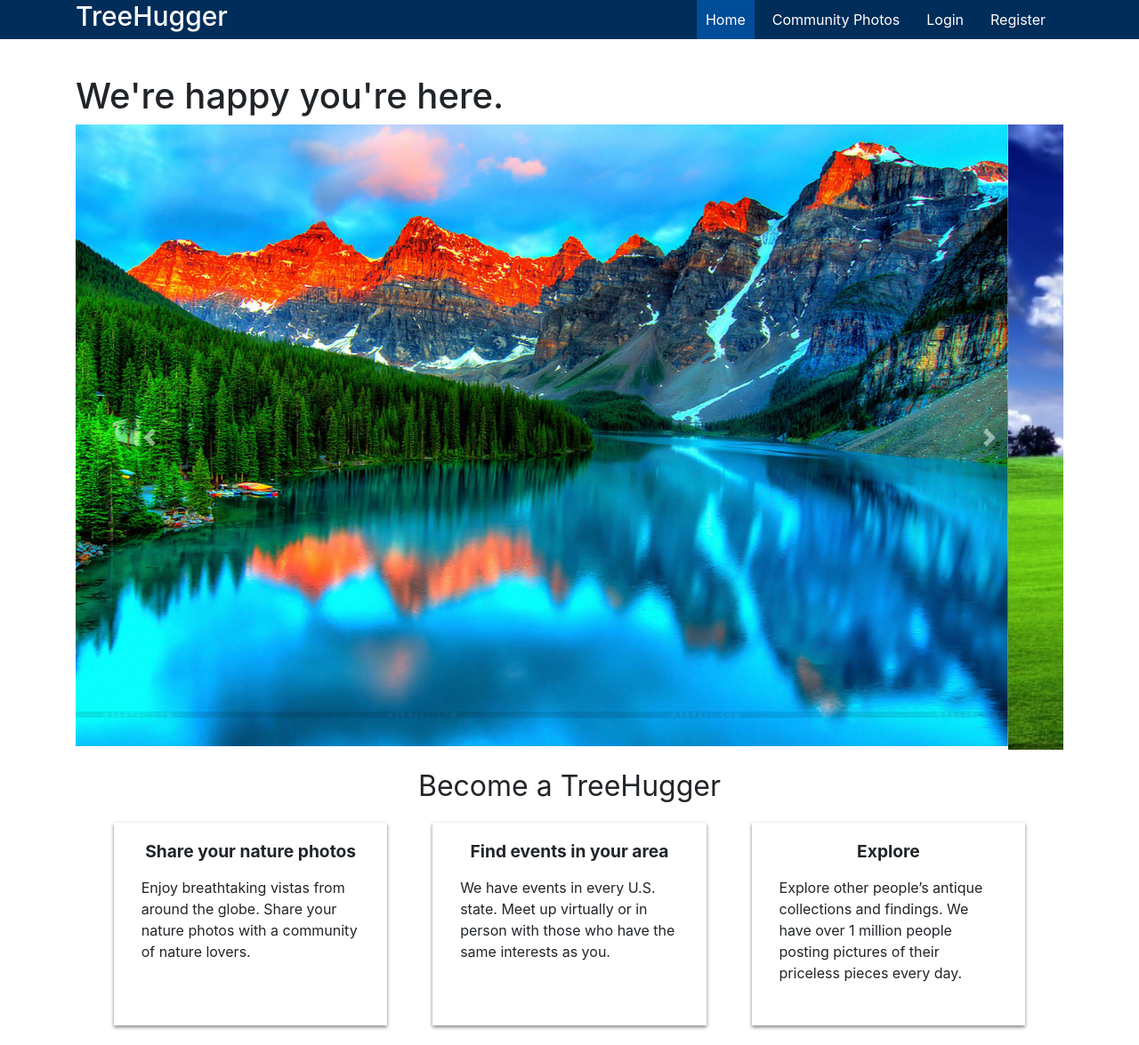
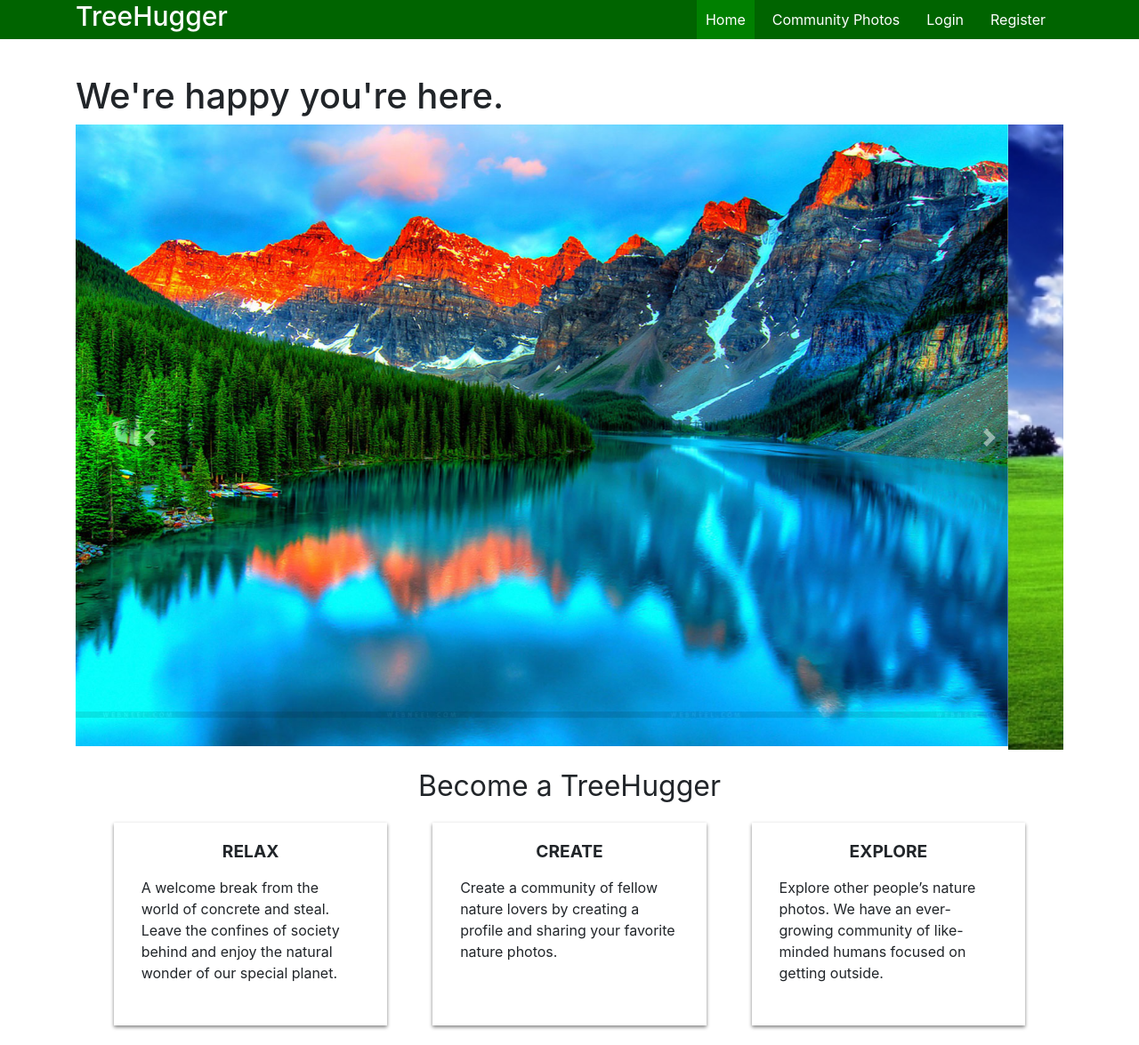
Before and after one commit to davisstacked/TreeHugger-client, a React (Create React App) app in the folder treehugger/: page / in a window 1280 px wide. Shown: the whole page at 89% size. Built offline with nearby package versions, Linux system fonts and the light colour scheme.

Commit message:
got the add photo button on the profile page

```diff
--- a/treehugger/src/App.js
+++ b/treehugger/src/App.js
@@ -5,6 +5,7 @@ import Routes from './config/routes';
 import NavBar from './components/NavBar/NavBar';
 import setAuthHeader from './utils/setAuthHeader';
 import './App.css';
+import Footer from './Footer/Footer';
 
 
 class App extends React.Component {
--- a/treehugger/src/Footer/Footer.js
+++ b/treehugger/src/Footer/Footer.js
@@ -0,0 +1,23 @@
+import React from 'react';
+import { NavLink } from 'react-router-dom';
+
+
+function Footer() {
+  return (
+    <footer>
+      <div className="container">
+        <NavLink className="logo" to='/'>
+          <h1>TreeHugger</h1>
+        </NavLink>
+        <ul className="nav-list">
+          <li className='nav-item'>
+            <NavLink className='nav-link' exact to='/about'>About</NavLink>
+          </li>
+
+        </ul>
+      </div>
+    </footer>
+  );
+}
+
+export default Footer;
--- /dev/null
+++ b/treehugger/src/components/Auth/Login.css
@@ -0,0 +1,10 @@
+form {
+    display: flex;
+    flex-direction: column;
+    width: 60%;
+}
+
+button {
+    width: 40%;
+    background-color:#26993F
+}
--- a/treehugger/src/components/Auth/Login.js
+++ b/treehugger/src/components/Auth/Login.js
@@ -1,6 +1,8 @@
 import React, { Component } from 'react';
 import { withRouter } from 'react-router-dom';
 import axios from 'axios';
+
+import './Login.css'
 
 
 class Login extends Component {
@@ -43,7 +45,7 @@ class Login extends Component {
                     <label htmlFor="password">Password</label>
                     <input onChange={this.handleChange} type="password" id="password" name="password" value={this.state.password} />
                 </div>
-                <button className="btn btn-primary float-right" type="submit">Login</button>
+                <button className="btn btn-primary float-left" type="submit">Login</button>
             </form>
         )
     }
--- a/treehugger/src/components/Carosel/Carosel.js
+++ b/treehugger/src/components/Carosel/Carosel.js
@@ -9,13 +9,13 @@ function Carosel () {
         <div id="carouselExampleControls" class="carousel slide" data-ride="carousel">
             <div className="carousel-inner">
             <div className="carousel-item active">
-                <img src={mountains} class="d-block w-100" alt="..." />
+                <img src={mountains} class="d-block w-100" alt="mountains" />
         </div>
         <div className="carousel-item">
-            <img src={clouds} className="d-block w-100" alt="..." />
+            <img src={clouds} className="d-block w-100" alt="clouds" />
         </div>
         <div className="carousel-item">
-            <img src={trees}className="d-block w-100" alt="..." />
+            <img src={trees}className="d-block w-100" alt="trees" />
         </div>
         </div>
         <a className="carousel-control-prev" href="#carouselExampleControls" role="button" data-slide="prev" >
--- a/treehugger/src/components/HomeContent/HomeContent.js
+++ b/treehugger/src/components/HomeContent/HomeContent.js
@@ -8,26 +8,24 @@ function HomeContent () {
 			<h3>Become a TreeHugger</h3>
 			<div class="aboutHolder">
 				<div class="info">
-					<h4><b>Share your nature photos</b></h4>
+					<h4><b>RELAX</b></h4>
 					<p>
-						Enjoy breathtaking vistas from around the globe. Share your nature photos with a community of nature lovers.
+						A welcome break from the world of concrete and steal. Leave the confines of society behind and enjoy the natural wonder of our special planet.
 					</p>
 				</div>
 
 				<div class="info">
-					<h4><b>Find events in your area</b></h4>
+					<h4><b>CREATE</b></h4>
 					<p>
-						We have events in every U.S. state. Meet up virtually or in person
-						with those who have the same interests as you.
+						Create a community of fellow nature lovers by creating a profile and sharing your favorite nature photos.
 					</p>
 				</div>
 
 				<div class="info">
-					<h4><b>Explore</b></h4>
+					<h4><b>EXPLORE</b></h4>
 					<p>
-						Explore other people’s antique collections and findings. We have
-						over 1 million people posting pictures of their priceless pieces
-						every day.
+						Explore other people’s nature photos. We have
+						an ever-growing community of like-minded humans focused on getting outside.
 					</p>
 				</div>
 			</div>
--- a/treehugger/src/components/NavBar/NavBar.css
+++ b/treehugger/src/components/NavBar/NavBar.css
@@ -1,5 +1,5 @@
 nav {
-    background-color: #002D59;
+    background-color: darkgreen;
     color: #fff;
     margin-bottom: 40px;
   }
@@ -38,7 +38,9 @@ nav {
     padding: 10px;
   }
 
-  .nav-link:hover,
+  .nav-link:hover {
+    background-color: lightgreen  }
+
   .nav-link.active {
-    background-color: #004D99;
+    background-color: green;
   }
--- a/treehugger/src/components/NavBar/NavBar.js
+++ b/treehugger/src/components/NavBar/NavBar.js
@@ -8,7 +8,6 @@ function NavBar({ currentUser, logout }) {
     <nav>
       <div className="container">
         <NavLink className="logo" to='/'>
-
           <h1>TreeHugger</h1>
         </NavLink>
         <ul className="nav-list">
--- a/treehugger/src/components/Photo/Photo.css
+++ b/treehugger/src/components/Photo/Photo.css
@@ -0,0 +1,36 @@
+.photo-card {
+    background-color: rgba(0, 0, 0, 0.3);
+    position: relative;
+    display: flex;
+    flex-direction: column;
+    justify-content: center;
+    width: 200px;
+    height: 250px;
+    margin-bottom: 30px;
+    color: white;
+    transition: 0.1s linear;
+  }
+
+  .photo-card:hover {
+    transform: scale(1.1);
+  }
+
+  .image-wrapper {
+    width: 200px;
+    height: 250px;
+    margin: 0 auto;
+    position: absolute;
+    z-index: -1;
+    overflow: hidden;
+  }
+
+  .image-wrapper img {
+    width: 200px;
+    height: 250px;
+    object-fit: cover;
+  }
+
+  .content-wrapper {
+    padding: 0 20px;
+    text-align: center;
+  }
--- a/treehugger/src/components/Photo/Photo.js
+++ b/treehugger/src/components/Photo/Photo.js
@@ -1,7 +1,7 @@
 import React from 'react';
 import { Link } from 'react-router-dom';
 
-import './Photo.css';
+// import './Photo.css';
 
 function Photo (props) {
     const { photo, list } = props;
--- a/treehugger/src/components/User/User.js
+++ b/treehugger/src/components/User/User.js
@@ -7,7 +7,6 @@ function User (props) {
     const { user } = props;
 
     return (
-        <Link to={`/users/${user._id}`}>
             <div className="user-card">
                 <section className="title-wrapper">
                     <h4>{user.username}</h4>
@@ -18,8 +17,11 @@ function User (props) {
                 <section className="photo-wrapper">
                     <img src={user.photos} />
                 </section>
+                <Link to={`/photos/new`}>
+            <button>Add Photos</button>
+                </Link>
             </div>
-        </Link>
+
     );
 }
 
--- a/treehugger/src/index.js
+++ b/treehugger/src/index.js
@@ -2,6 +2,7 @@ import React from 'react';
 import ReactDOM from 'react-dom';
 import { BrowserRouter as Router } from 'react-router-dom';
 import App from './App';
+
 
 
 ReactDOM.render(
```
Also changed, not shown: treehugger/src/components/NavBar/treehuggerlogo.jpg (added).
